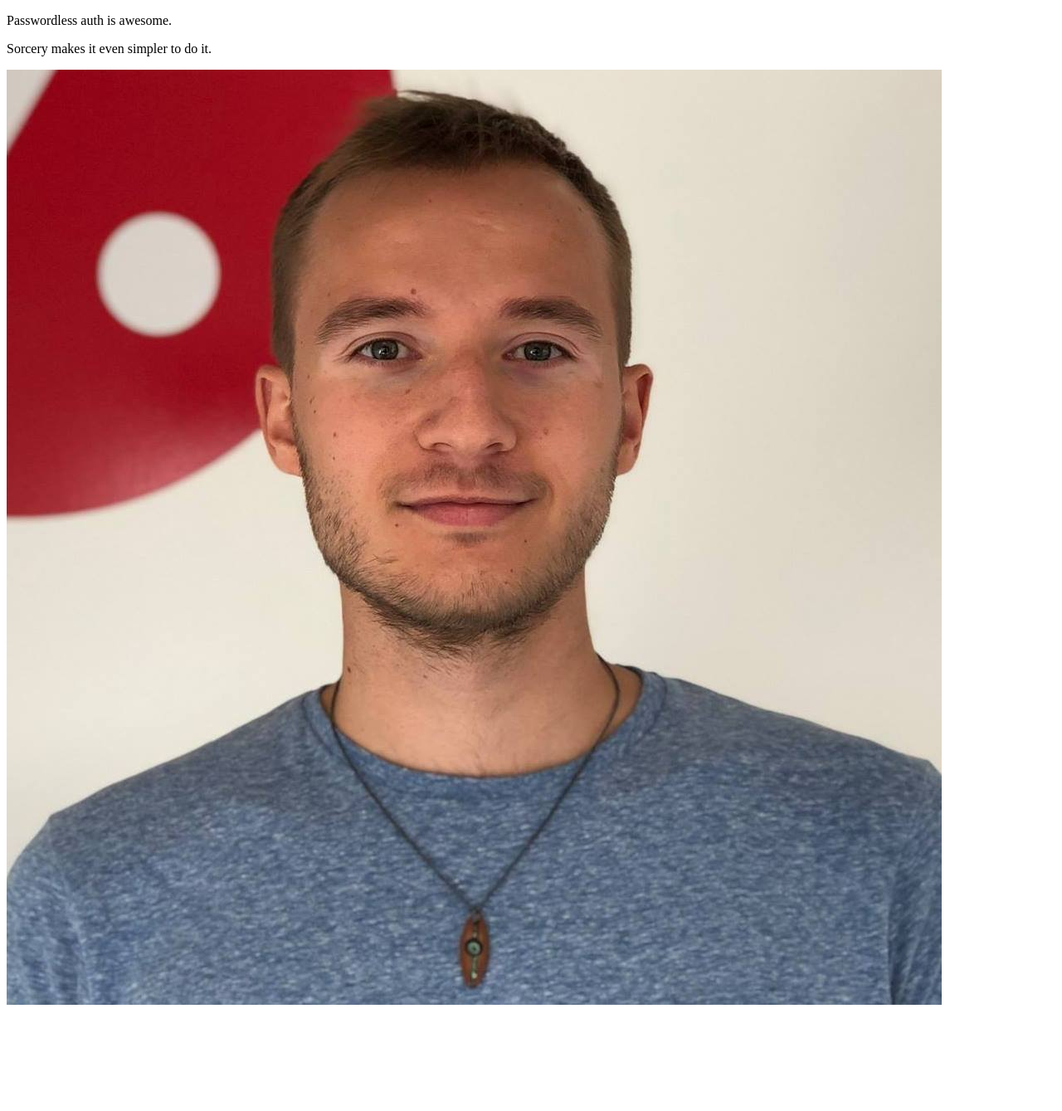
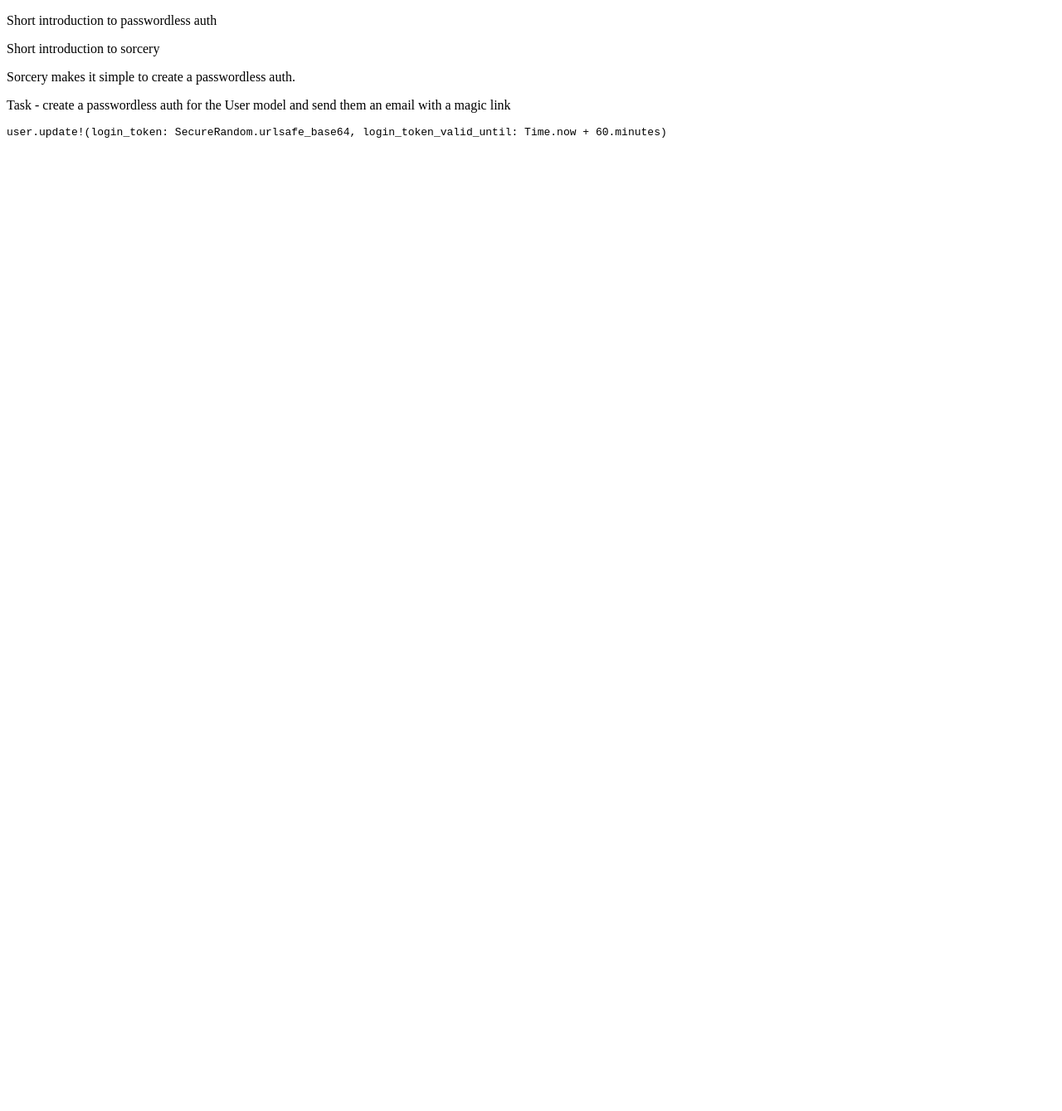
Before and after one commit to kb1995/railsjunior, a Jekyll site: the page built from _posts/2019-07-07-implement-a-passwordless-auth-with-sorcery.md, in a window 1280 px wide. Shown: the whole page at 83% size. Built offline with Jekyll 4.4.1, drawn with Linux system fonts in a browser that asks for light colours; nearby versions of some CDN libraries; after the commit the page ends 900 px from its top, so only the background shows below that.

Commit message:
Update from Forestry.io kristiyan.r.bogdanov@gmail.com updated _posts/2019-07-07-implement-a-passwordless-auth-with-sorcery.md

```diff
--- a/_posts/2019-07-07-implement-a-passwordless-auth-with-sorcery.md
+++ b/_posts/2019-07-07-implement-a-passwordless-auth-with-sorcery.md
@@ -6,8 +6,12 @@
 category: rails
 
 ---
-Passwordless auth is awesome.
+Short introduction to passwordless auth
 
-Sorcery makes it even simpler to do it.
+Short introduction to sorcery
 
-![](/assets/images/uploads/40379671_2059986457347344_5031989267451084800_o.jpg)
+Sorcery makes it simple to create a passwordless auth.
+
+Task - create a passwordless auth for the User model and send them an email with a magic link
+
+    user.update!(login_token: SecureRandom.urlsafe_base64, login_token_valid_until: Time.now + 60.minutes)
```
